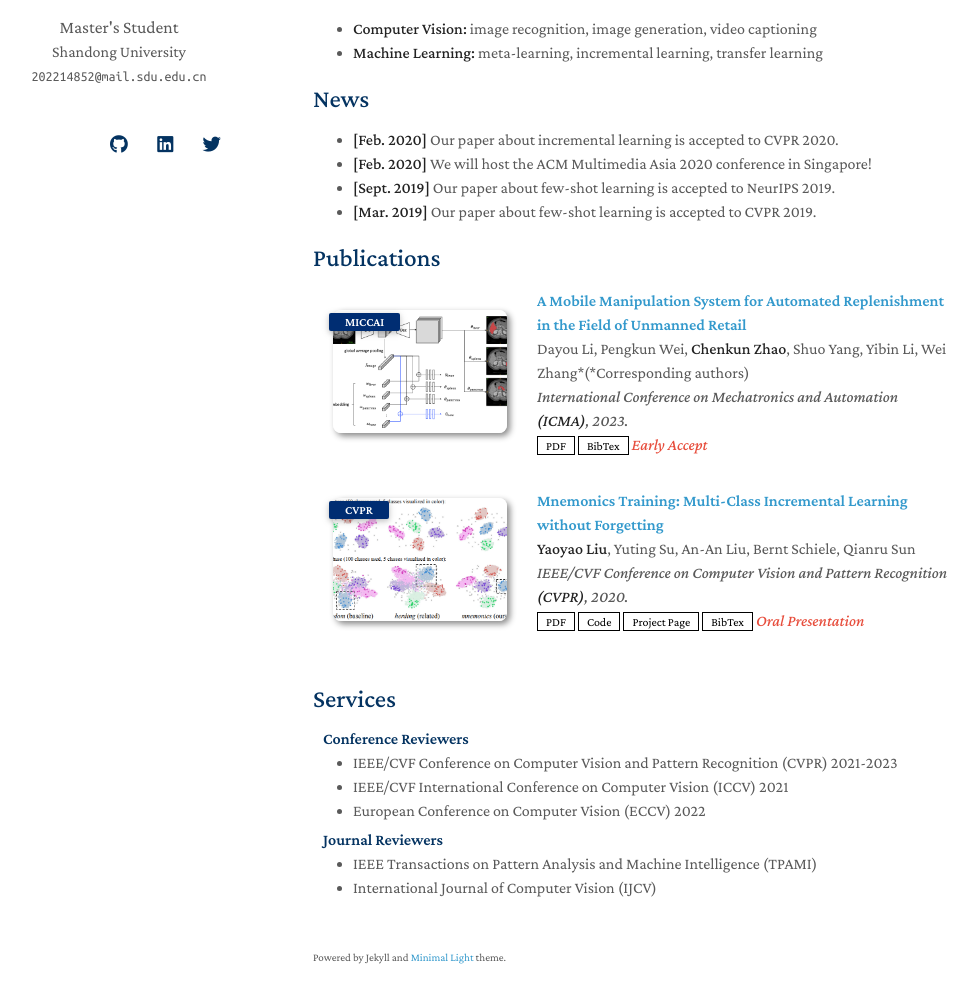
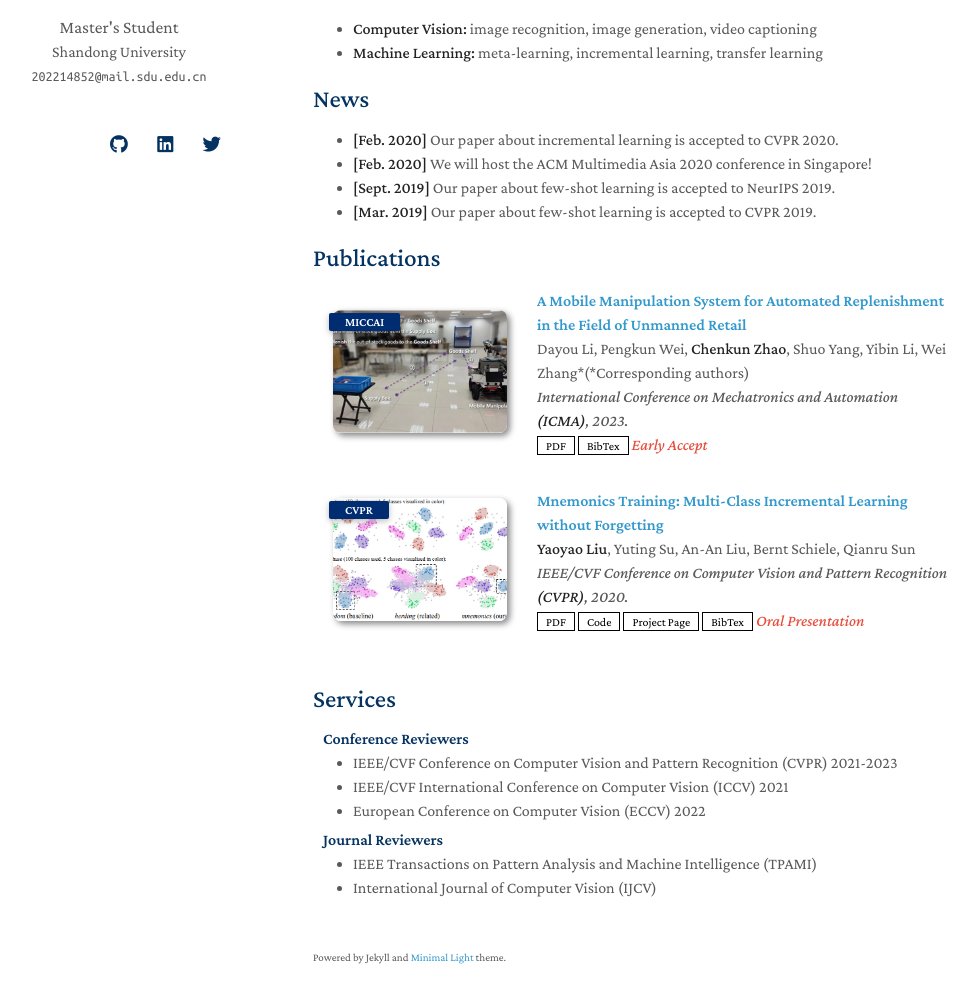
Before and after one commit to zhaockab/zhaockab.github.io, a Jekyll site: the page built from index.md, in a window 1280 px wide and 1264 px high. Shown: the part 226-1229 px from the top of the window, without its empty margins (157-1135 px from the left). Built offline with Jekyll 4.4.1, drawn with Linux system fonts in a browser that asks for light colours; nearby versions of some CDN libraries; a style sheet for code colours, icons or effects is not loaded; our own code applies the rules of GitHub Pages for plain Markdown files.

Commit message:
Update publications.yml

```diff
--- a/_data/publications.yml
+++ b/_data/publications.yml
@@ -6,7 +6,7 @@ main:
     conference: International Conference on Mechatronics and Automation <strong>(ICMA)</strong>, 2023.
     pdf: https://arxiv.org/pdf/2306.00988.pdf
     bibtex: https://bib.yliu.me/MICCAI23.txt
-    image: ./assets/img/teaser_example_2.png
+    image: ./assets/img/icma.png
     notes: Early Accept
 
   - title: "Mnemonics Training: Multi-Class Incremental Learning without Forgetting"
```
